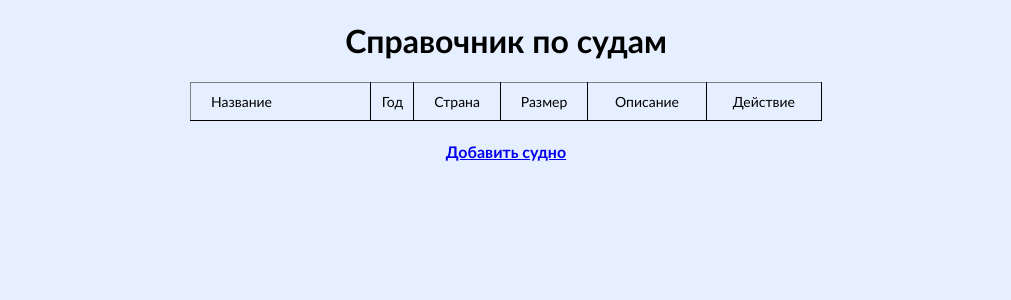
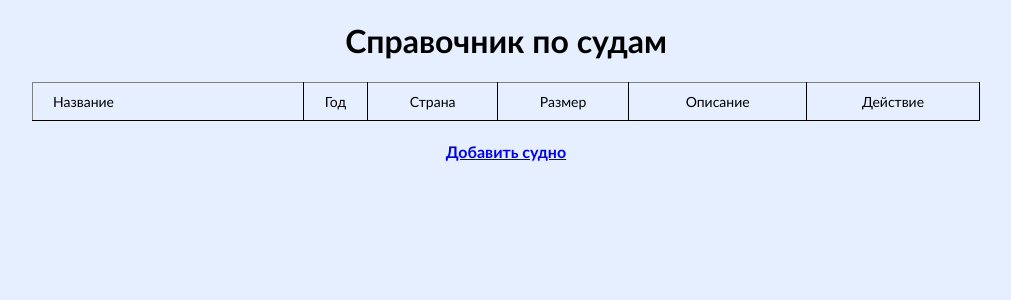
Before and after one commit to NikuleskoA/flask_project, a Flask app: page / in a window 1280 px wide. Shown: the top 300 px of the page, without its empty margins (134-1145 px from the left). Run offline with Flask 2, Linux system fonts and the light colour scheme; data that the repository does not hold is empty; some libraries are stand-ins or nearby versions.

Commit message:
Update ships_table_form.html

```diff
--- a/templates/ships_table_form.html
+++ b/templates/ships_table_form.html
@@ -12,7 +12,7 @@ table {
 font-size: 14px;
 border-collapse: collapse;
 text-align: center;
-width:50%;
+width:75%;
 }
 th, td:first-child {
 color: black;
@@ -52,7 +52,7 @@ text-align: left;
 
                 <td>
                      <a href="{{ url_for('delete', name=ship.name) }}">удалить
-                     </a> |
+                     </a>
                      <a href="{{ url_for('edit', name=ship.name) }}">изменить
                      </a>
                   </td>
```
